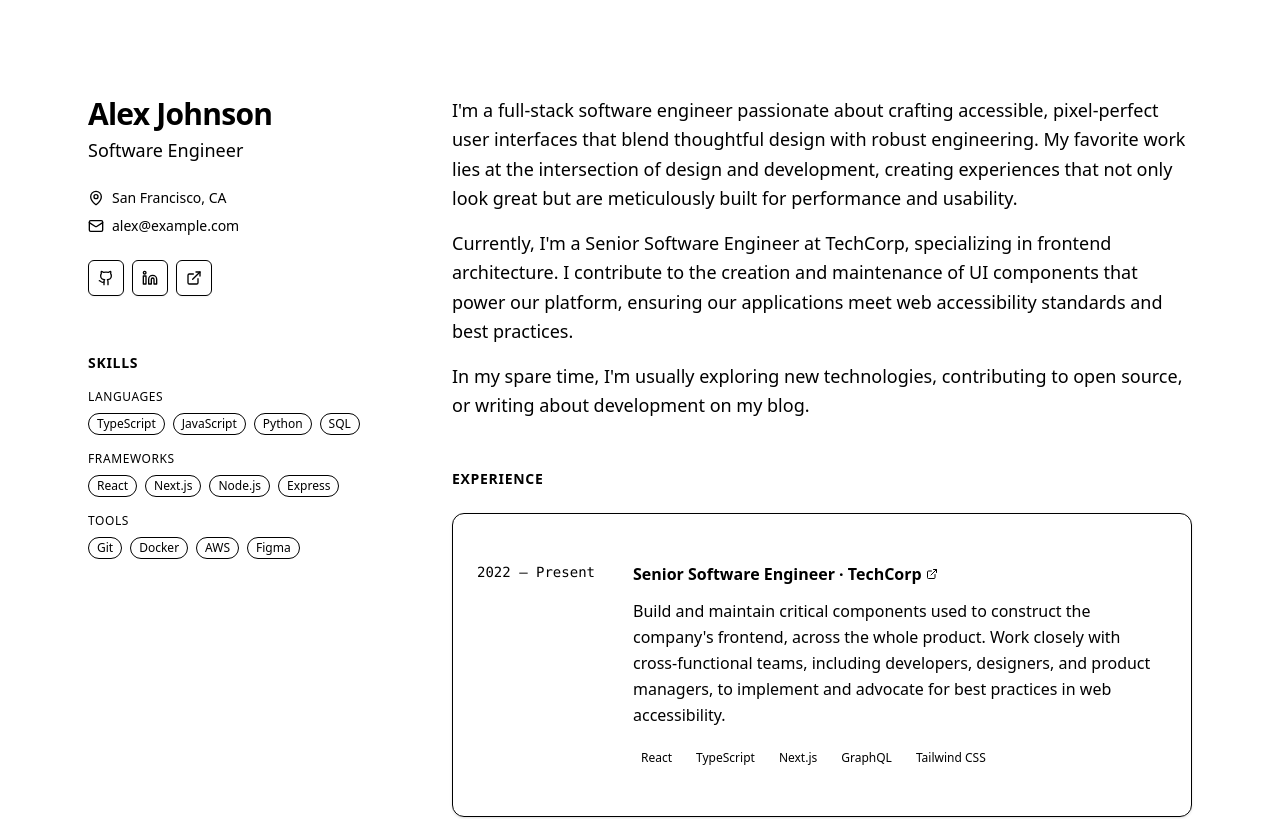
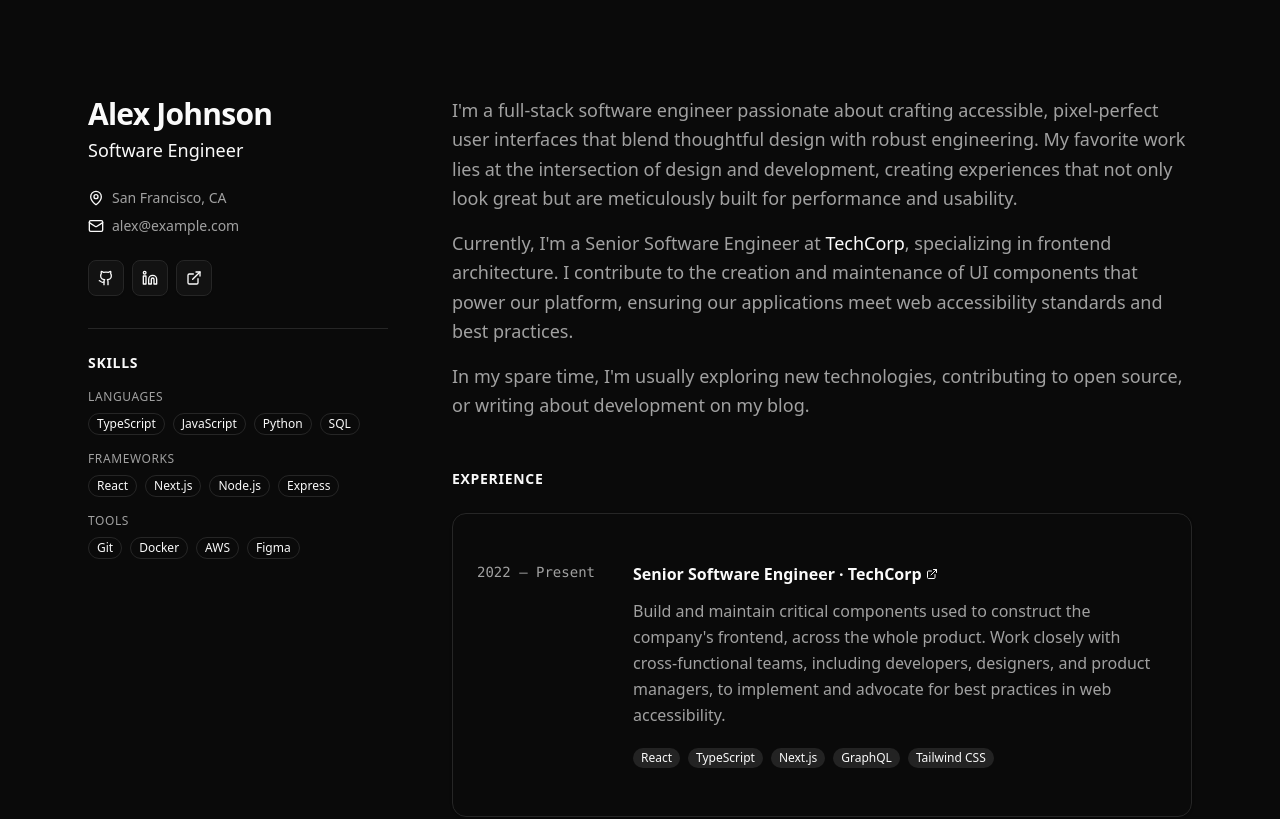
Before and after one commit to kimurakenshi/resume, a React (Vite) app: page / in a window 1280 px wide. Shown: the top 819 px of the page. Built offline with nearby package versions, Linux system fonts and the light colour scheme.

Commit message:
dark theme

```diff
--- a/index.html
+++ b/index.html
@@ -1,5 +1,5 @@
 <!doctype html>
-<html lang="en">
+<html lang="en" class="dark">
   <head>
     <meta charset="UTF-8" />
     <meta name="viewport" content="width=device-width, initial-scale=1.0" />
--- a/src/index.css
+++ b/src/index.css
@@ -4,7 +4,6 @@
 @custom-variant dark (&:is(.dark *));
 
 :root {
-  --radius: 0.625rem;
   --background: oklch(1 0 0);
   --foreground: oklch(0.145 0 0);
   --card: oklch(1 0 0);
@@ -20,6 +19,7 @@
   --accent: oklch(0.97 0 0);
   --accent-foreground: oklch(0.205 0 0);
   --destructive: oklch(0.577 0.245 27.325);
+  --destructive-foreground: oklch(0.577 0.245 27.325);
   --border: oklch(0.922 0 0);
   --input: oklch(0.922 0 0);
   --ring: oklch(0.708 0 0);
@@ -28,6 +28,7 @@
   --chart-3: oklch(0.398 0.07 227.392);
   --chart-4: oklch(0.828 0.189 84.429);
   --chart-5: oklch(0.769 0.188 70.08);
+  --radius: 0.625rem;
   --sidebar: oklch(0.985 0 0);
   --sidebar-foreground: oklch(0.145 0 0);
   --sidebar-primary: oklch(0.205 0 0);
@@ -41,11 +42,11 @@
 .dark {
   --background: oklch(0.145 0 0);
   --foreground: oklch(0.985 0 0);
-  --card: oklch(0.205 0 0);
+  --card: oklch(0.145 0 0);
   --card-foreground: oklch(0.985 0 0);
-  --popover: oklch(0.205 0 0);
+  --popover: oklch(0.145 0 0);
   --popover-foreground: oklch(0.985 0 0);
-  --primary: oklch(0.922 0 0);
+  --primary: oklch(0.985 0 0);
   --primary-foreground: oklch(0.205 0 0);
   --secondary: oklch(0.269 0 0);
   --secondary-foreground: oklch(0.985 0 0);
@@ -53,10 +54,11 @@
   --muted-foreground: oklch(0.708 0 0);
   --accent: oklch(0.269 0 0);
   --accent-foreground: oklch(0.985 0 0);
-  --destructive: oklch(0.704 0.191 22.216);
-  --border: oklch(1 0 0 / 10%);
-  --input: oklch(1 0 0 / 15%);
-  --ring: oklch(0.556 0 0);
+  --destructive: oklch(0.396 0.141 25.723);
+  --destructive-foreground: oklch(0.637 0.237 25.331);
+  --border: oklch(0.269 0 0);
+  --input: oklch(0.269 0 0);
+  --ring: oklch(0.439 0 0);
   --chart-1: oklch(0.488 0.243 264.376);
   --chart-2: oklch(0.696 0.17 162.48);
   --chart-3: oklch(0.769 0.188 70.08);
@@ -68,6 +70,54 @@
   --sidebar-primary-foreground: oklch(0.985 0 0);
   --sidebar-accent: oklch(0.269 0 0);
   --sidebar-accent-foreground: oklch(0.985 0 0);
-  --sidebar-border: oklch(1 0 0 / 10%);
-  --sidebar-ring: oklch(0.556 0 0);
+  --sidebar-border: oklch(0.269 0 0);
+  --sidebar-ring: oklch(0.439 0 0);
 }
+
+@theme inline {
+  --color-background: var(--background);
+  --color-foreground: var(--foreground);
+  --color-card: var(--card);
+  --color-card-foreground: var(--card-foreground);
+  --color-popover: var(--popover);
+  --color-popover-foreground: var(--popover-foreground);
+  --color-primary: var(--primary);
+  --color-primary-foreground: var(--primary-foreground);
+  --color-secondary: var(--secondary);
+  --color-secondary-foreground: var(--secondary-foreground);
+  --color-muted: var(--muted);
+  --color-muted-foreground: var(--muted-foreground);
+  --color-accent: var(--accent);
+  --color-accent-foreground: var(--accent-foreground);
+  --color-destructive: var(--destructive);
+  --color-destructive-foreground: var(--destructive-foreground);
+  --color-border: var(--border);
+  --color-input: var(--input);
+  --color-ring: var(--ring);
+  --color-chart-1: var(--chart-1);
+  --color-chart-2: var(--chart-2);
+  --color-chart-3: var(--chart-3);
+  --color-chart-4: var(--chart-4);
+  --color-chart-5: var(--chart-5);
+  --radius-sm: calc(var(--radius) - 4px);
+  --radius-md: calc(var(--radius) - 2px);
+  --radius-lg: var(--radius);
+  --radius-xl: calc(var(--radius) + 4px);
+  --color-sidebar: var(--sidebar);
+  --color-sidebar-foreground: var(--sidebar-foreground);
+  --color-sidebar-primary: var(--sidebar-primary);
+  --color-sidebar-primary-foreground: var(--sidebar-primary-foreground);
+  --color-sidebar-accent: var(--sidebar-accent);
+  --color-sidebar-accent-foreground: var(--sidebar-accent-foreground);
+  --color-sidebar-border: var(--sidebar-border);
+  --color-sidebar-ring: var(--sidebar-ring);
+}
+
+@layer base {
+  * {
+    @apply border-border outline-ring/50;
+  }
+  body {
+    @apply bg-background text-foreground;
+  }
+}
```
